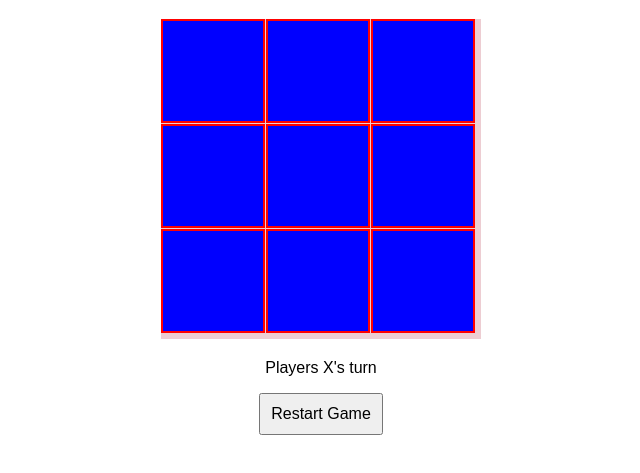
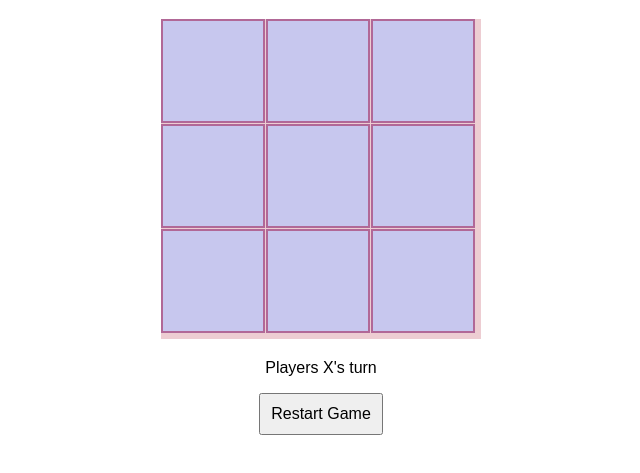
Before and after one commit to brooklynharden/Tic-Tac-Toe, a website: page index.html in a window 1280 px wide. Shown: the part 61-534 px from the top of the page, without its empty margins (319-959 px from the left). Drawn offline with Linux system fonts and the light colour scheme.

Commit message:
i changed the color to purple of the grid

```diff
--- a/styles.css
+++ b/styles.css
@@ -18,12 +18,12 @@ body{
     display: flex;
     align-items: center;
     justify-content: center;
-    background-color: blue;
+    background-color: rgb(199, 199, 238);
     font-size: 2em;
     width: 100px;
     height:100px;
     cursor: pointer;
-    border: 2px solid red;
+    border: 2px solid rgb(177, 104, 151);
 }
 
 .cell.taken {
```
